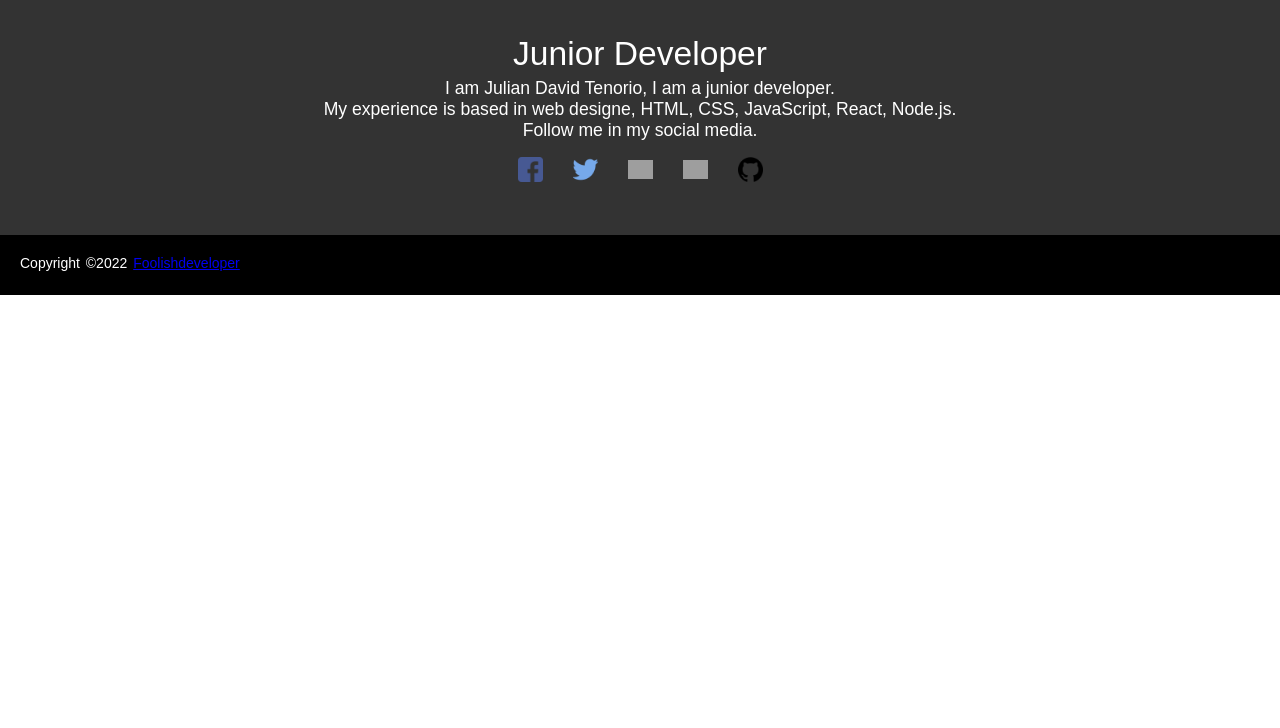
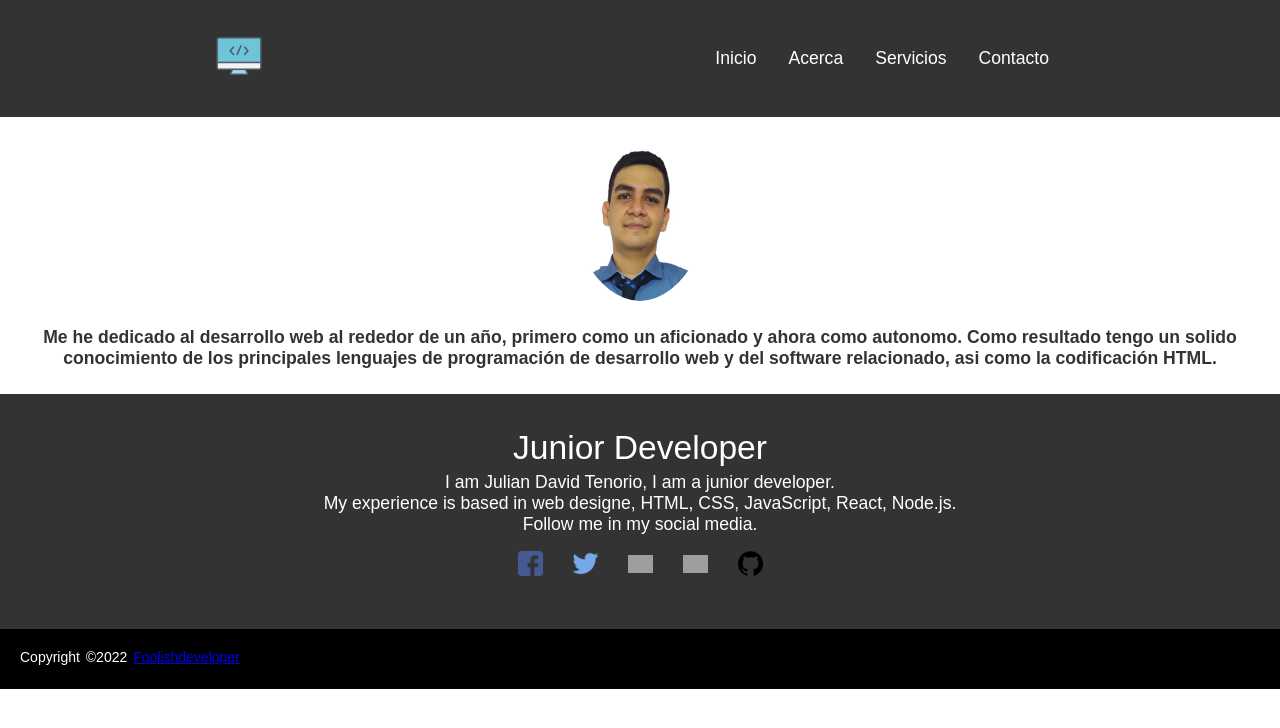
Before and after one commit to juliand1221/portafolio_julian, a React (Create React App) app: page / in a window 1280 px wide. Shown: the top 728 px of the page. Built offline with nearby package versions, Linux system fonts and the light colour scheme; grey boxes are pictures that could not be loaded.

Commit message:
Pagina de Acerca

```diff
--- a/src/App.jsx
+++ b/src/App.jsx
@@ -1,13 +1,15 @@
 import './styles/App.css';
 import Header from './components/header';
 import Footer_2 from './components/footer_2';
+import Presentacion from './pages/presentacion';
+
 
 
 function App() {
   return (
     <div>
       <Header />
-
+      <Presentacion />
       <Footer_2/>
 
     </div>
--- /dev/null
+++ b/src/pages/cv.jsx
@@ -0,0 +1,6 @@
+
+const Curriculum=()=>{
+    return(
+
+    )
+}
--- a/src/pages/presentacion.jsx
+++ b/src/pages/presentacion.jsx
@@ -1,9 +1,20 @@
+import  "../styles/presentacion.css"
+import foto from "../media/redes/Perfil_Julian.jpeg"
 
-
-const presentacion=() => {
+const Presentacion=() => {
     return (
         <div>
-
+          <div>
+            <img className="foto" src={foto} alt="Perfil"/>
+          </div>
+          <div className="text-presentacion">
+            <b>Me he dedicado al desarrollo web al rededor de un año, primero como un aficionado y ahora como autonomo.
+              Como resultado tengo un solido conocimiento de los principales lenguajes de programación de desarrollo web
+              y del software relacionado, asi como la codificación HTML.
+            </b>
+          </div>
         </div>
     )
 };
+
+export default Presentacion;
--- a/src/styles/App.css
+++ b/src/styles/App.css
@@ -1,18 +1 @@
-.app {
-  display: block;
-}
-
-.foto {
-  display: -webkit-box;
-  display: -ms-flexbox;
-  display: flex;
-  margin: auto;
-  height: auto;
-  width: 10cm;
-  padding-top: 10%;
-}
-
-.texto-ejemplo {
-  text-align: center;
-  padding: 10%;
-}
+/* No CSS */
--- a/src/styles/index.css
+++ b/src/styles/index.css
@@ -8,6 +8,10 @@ body {
   -webkit-font-smoothing: antialiased;
   -moz-osx-font-smoothing: grayscale;
   box-sizing: border-box;
+
+}
+::-webkit-scrollbar {
+  display: none;
 }
 
 code {
--- /dev/null
+++ b/src/styles/presentacion.css
@@ -0,0 +1,11 @@
+.foto {
+  border-radius: 50%;
+  padding-top: 10%;
+  display: block;
+  margin: 0px auto;
+}
+
+.text-presentacion {
+  text-align: center;
+  padding: 2%;
+}
--- /dev/null
+++ b/src/styles/presentacion.scss
@@ -0,0 +1,10 @@
+.foto{
+    border-radius: 50%;
+    padding-top: 10%;
+    display: block;
+    margin: 0px auto;
+}
+.text-presentacion{
+    text-align: center;
+    padding: 2%;
+}
```
Also changed, not shown: src/styles/App.scss (deleted, +0 -17 lines), src/media/redes/Perfil_Julian.jpeg (renamed from src/media/Perfil_Julian.jpeg).
